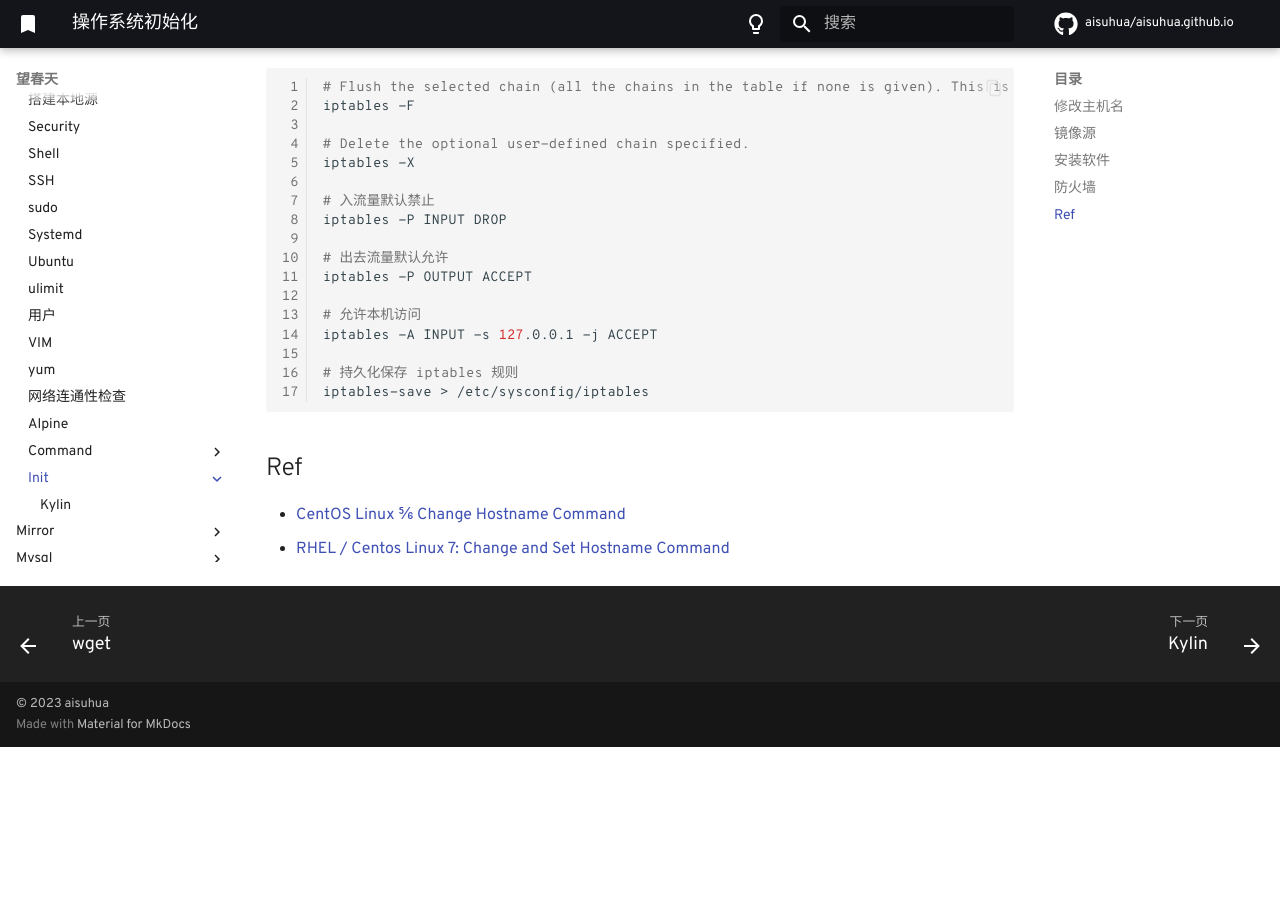
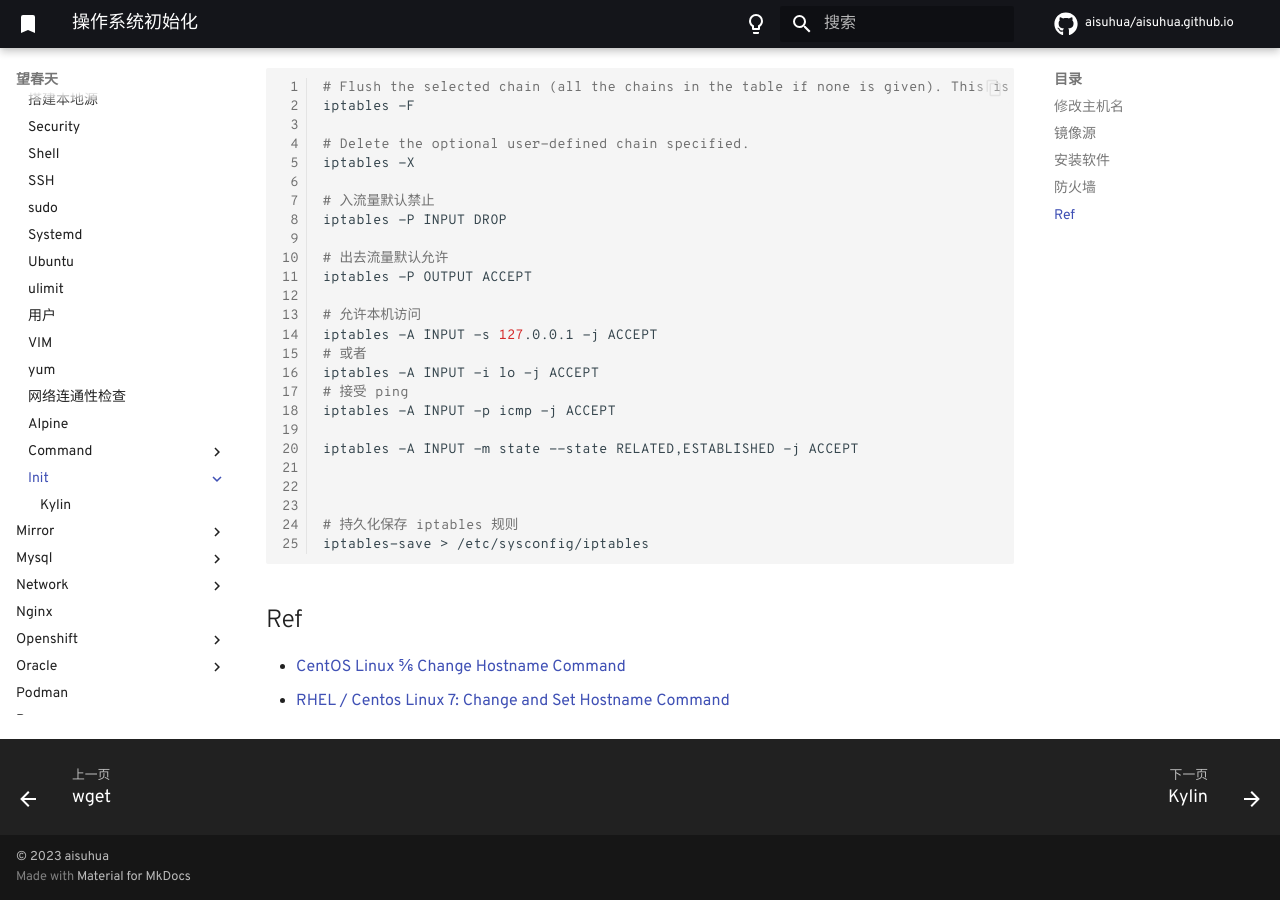
Before and after one commit to aisuhua/aisuhua.github.io, an MkDocs documentation site: the page built from docs/linux/init/README.md, in a window 1280 px wide and 900 px high, scrolled down 1108 px. Built offline with MkDocs 1.6.1 and Material for MkDocs 9.7.7, drawn with Linux system fonts in a browser that asks for light colours; comment, search, counter and statistics services are not loaded; before the commit the page ends 1855 px from its top, so only the background shows below that.

Commit message:
README.md

```diff
--- a/docs/linux/init/README.md
+++ b/docs/linux/init/README.md
@@ -64,6 +64,14 @@ iptables -P OUTPUT ACCEPT
 
 # 允许本机访问
 iptables -A INPUT -s 127.0.0.1 -j ACCEPT
+# 或者
+iptables -A INPUT -i lo -j ACCEPT
+# 接受 ping
+iptables -A INPUT -p icmp -j ACCEPT
+
+iptables -A INPUT -m state --state RELATED,ESTABLISHED -j ACCEPT
+
+
 
 # 持久化保存 iptables 规则
 iptables-save > /etc/sysconfig/iptables
```
